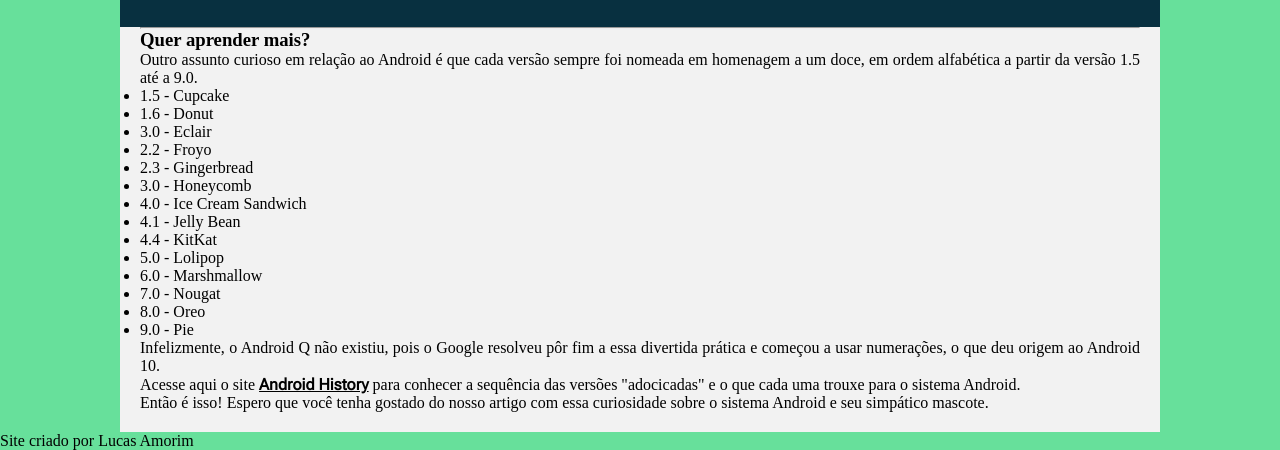
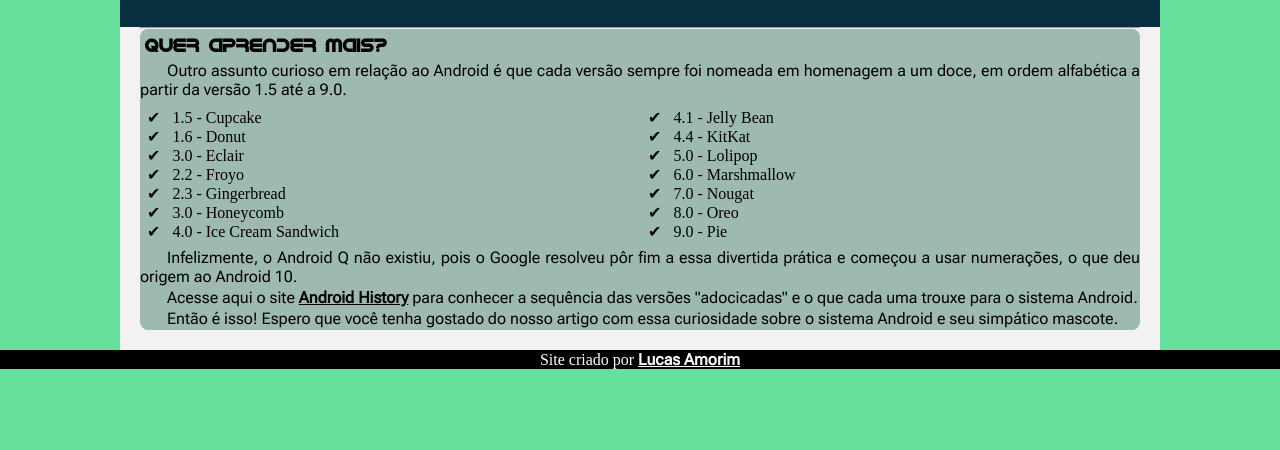
Before and after one commit to Amoriml07/Projetos, a plain HTML site: page projeto-android/index.html in a window 1280 px wide. Shown: the part 2315-2765 px from the top of the page. After the commit the page ends 2684 px from the top, so only its background shows below. Drawn offline with Linux system fonts and the light colour scheme.

Commit message:
atualização estilo

```diff
--- a/projeto-android/index.html
+++ b/projeto-android/index.html
@@ -98,7 +98,7 @@
 
         </article>
     </main>
-    <footer>Site criado por Lucas Amorim </footer>
+    <footer>Site criado por <a href="https://github.com/Amoriml07">Lucas Amorim</a> </footer>
 
 
 </body>
--- a/projeto-android/style1.css
+++ b/projeto-android/style1.css
@@ -133,3 +133,37 @@ div.video > iframe
     left: 5%;
     width: 90%;
     height:90%;}
+    aside{
+        background-color: #11593f5f;
+        padding: 0px;
+        margin: 0px;
+        border-radius: 8px;
+    }
+
+    aside > h3{
+    font-family: android, cursive;
+    padding: 5px;
+    }
+    aside > ul{
+        list-style-position: inside;
+    list-style-type: ' \2714\00A0\00A0\ ';
+    columns: 2;
+    padding: 7px;
+    }
+    aside > p{
+        font-family:'Roboto Flex', sans-serif;
+        text-indent: 27px;
+    padding-bottom: 2px;}
+
+    footer{
+        background-color: black;
+        color: white;
+        text-align:center;
+
+    }
+    footer > a{
+        font-family:'Roboto Flex', sans-serif;
+    text-decoration: underline;
+    color: white;
+    font-weight: bold;
+    }
```
